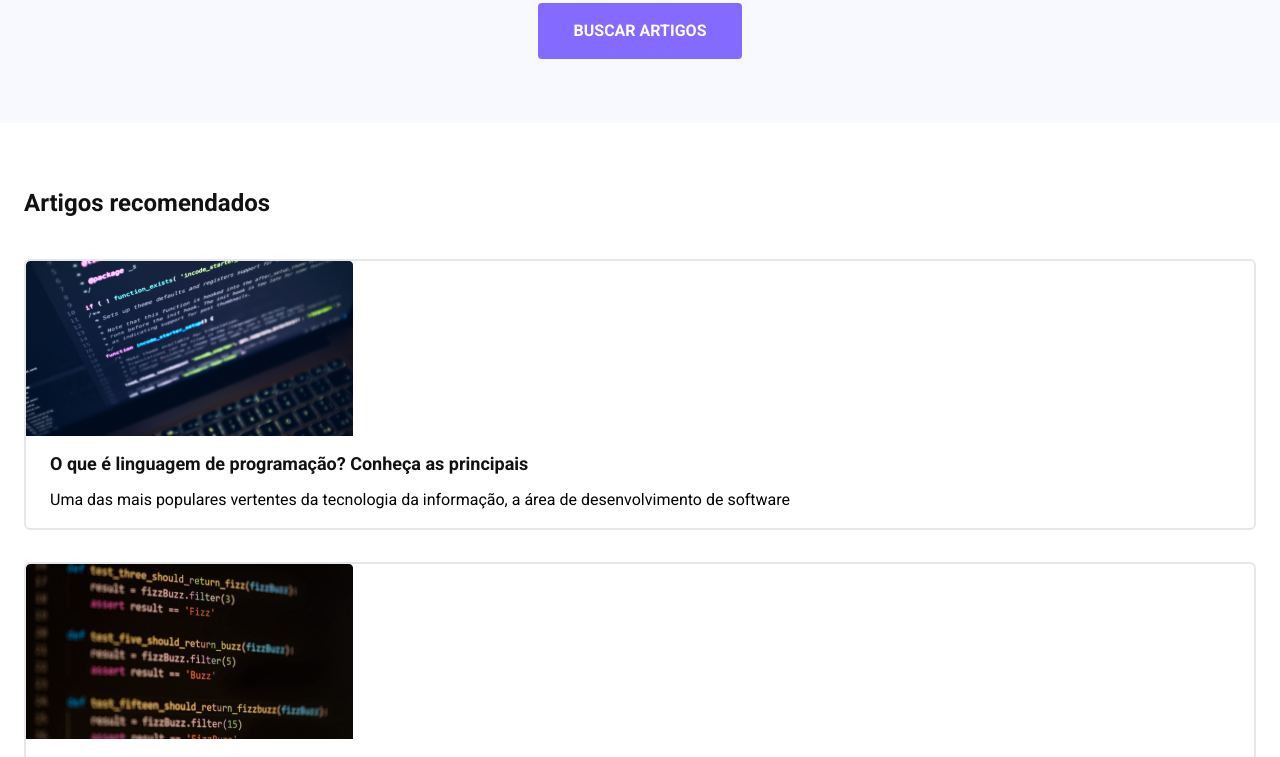
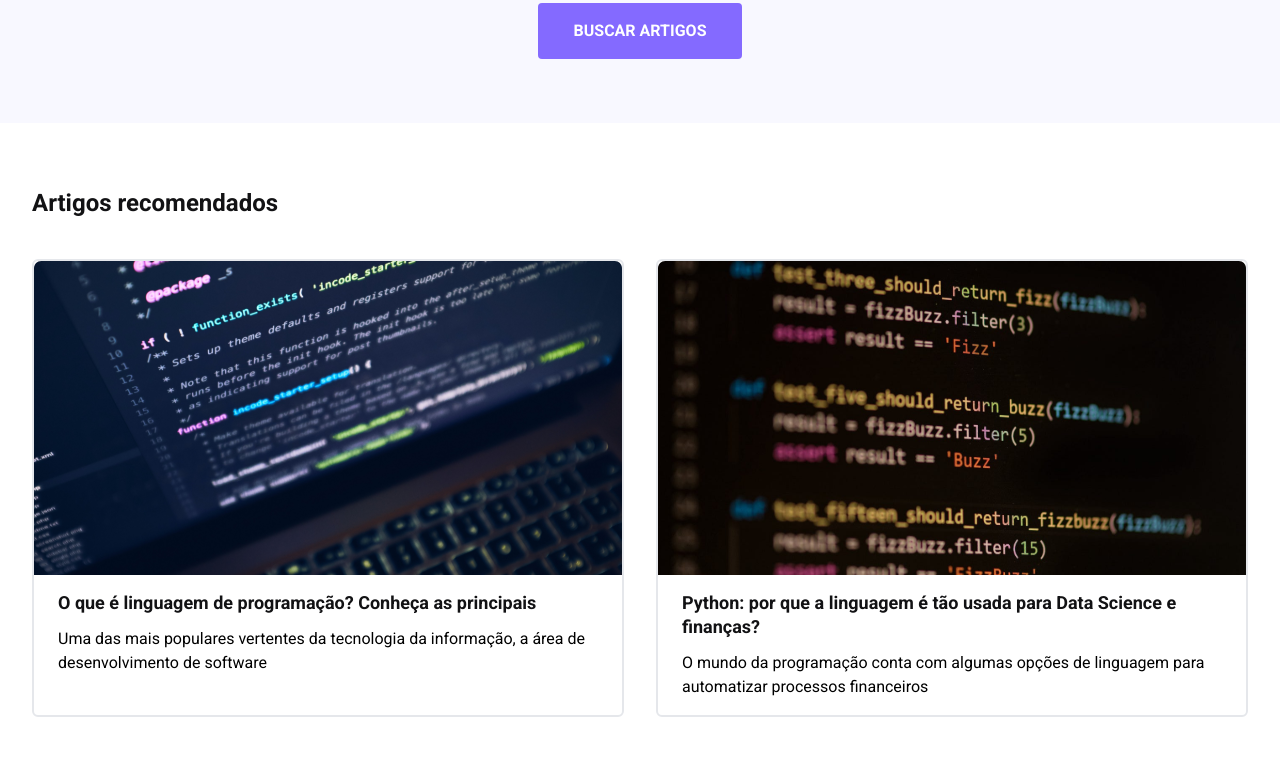
Before and after one commit to herloncosta/codelandia-desafio-03, a Next.js app: page / in a window 1280 px wide. Shown: the part 620-1377 px from the top of the page. Built offline with nearby package versions, Linux system fonts and the light colour scheme.

Commit message:
implementing articles in tablet resolution

```diff
--- a/src/app/components/Article.tsx
+++ b/src/app/components/Article.tsx
@@ -6,7 +6,7 @@ export const Article: React.FC<ArticleProps> = ({ title, content, imagePath, ima
         <article className="border-2 rounded-md overflow-hidden">
             <div>
                 <div className="object-cover">
-                    <Image src={imagePath} alt={imageSrc} />
+                    <Image className="w-full" src={imagePath} alt={imageSrc} />
                 </div>
 
                 <div className="px-6 py-4 flex flex-col gap-3">
--- a/src/app/components/ArticlesContainer.tsx
+++ b/src/app/components/ArticlesContainer.tsx
@@ -3,13 +3,13 @@ import { Article } from './Article'
 
 export const ArticlesContainer: React.FC = () => {
     return (
-        <section className="px-6 py-16">
+        <section className="px-6 py-16 sm:px-8">
             <div className="flex flex-col gap-10">
                 <div>
                     <h2 className="text-dark text-2xl font-semibold">Artigos recomendados</h2>
                 </div>
 
-                <div className="flex flex-col gap-8">
+                <div className="flex flex-col gap-8 sm:grid sm:grid-cols-2 sm:gap-x-8 sm:gap-y-12">
                     {api.map(article => (
                         <Article
                             key={article.title}
```
